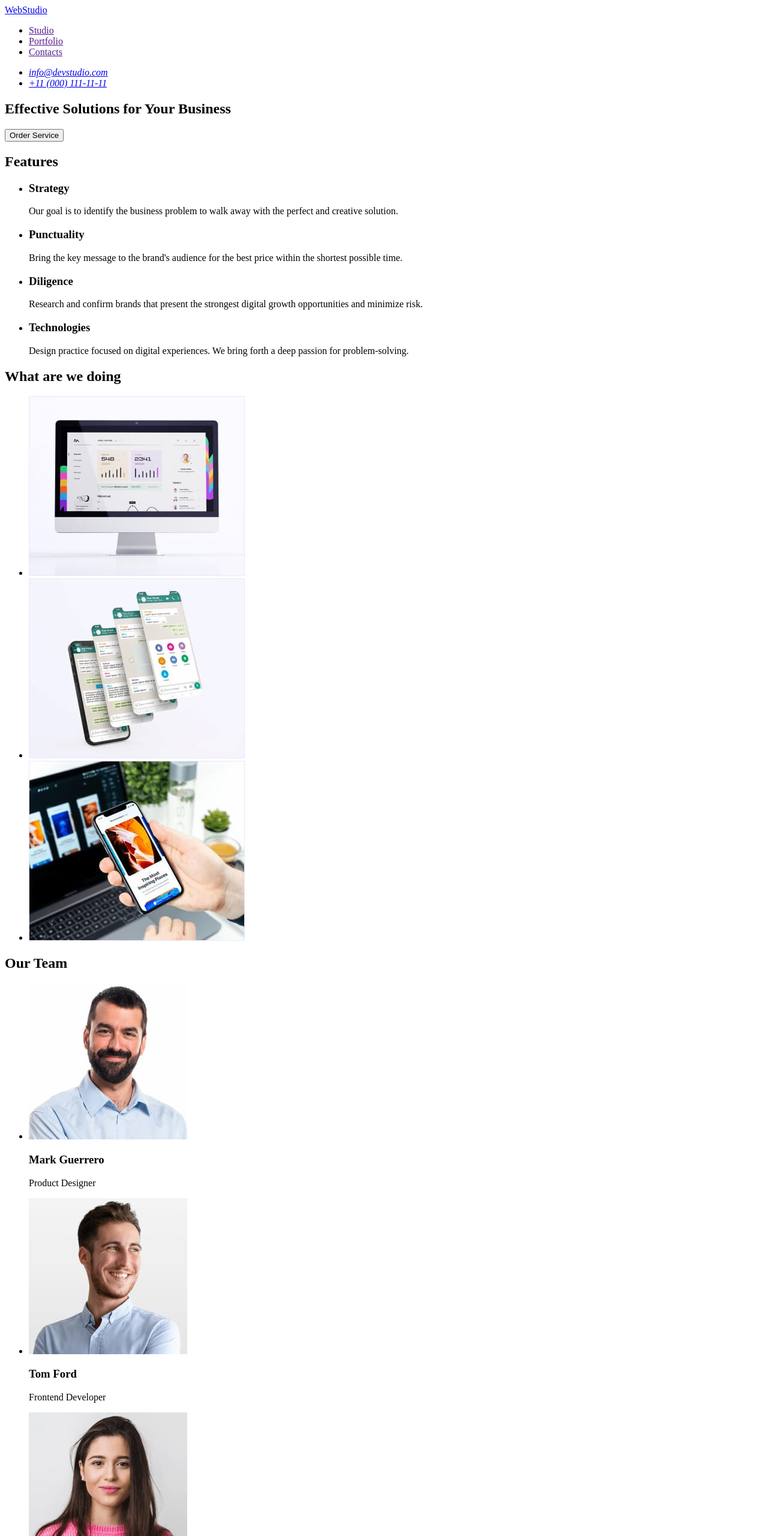
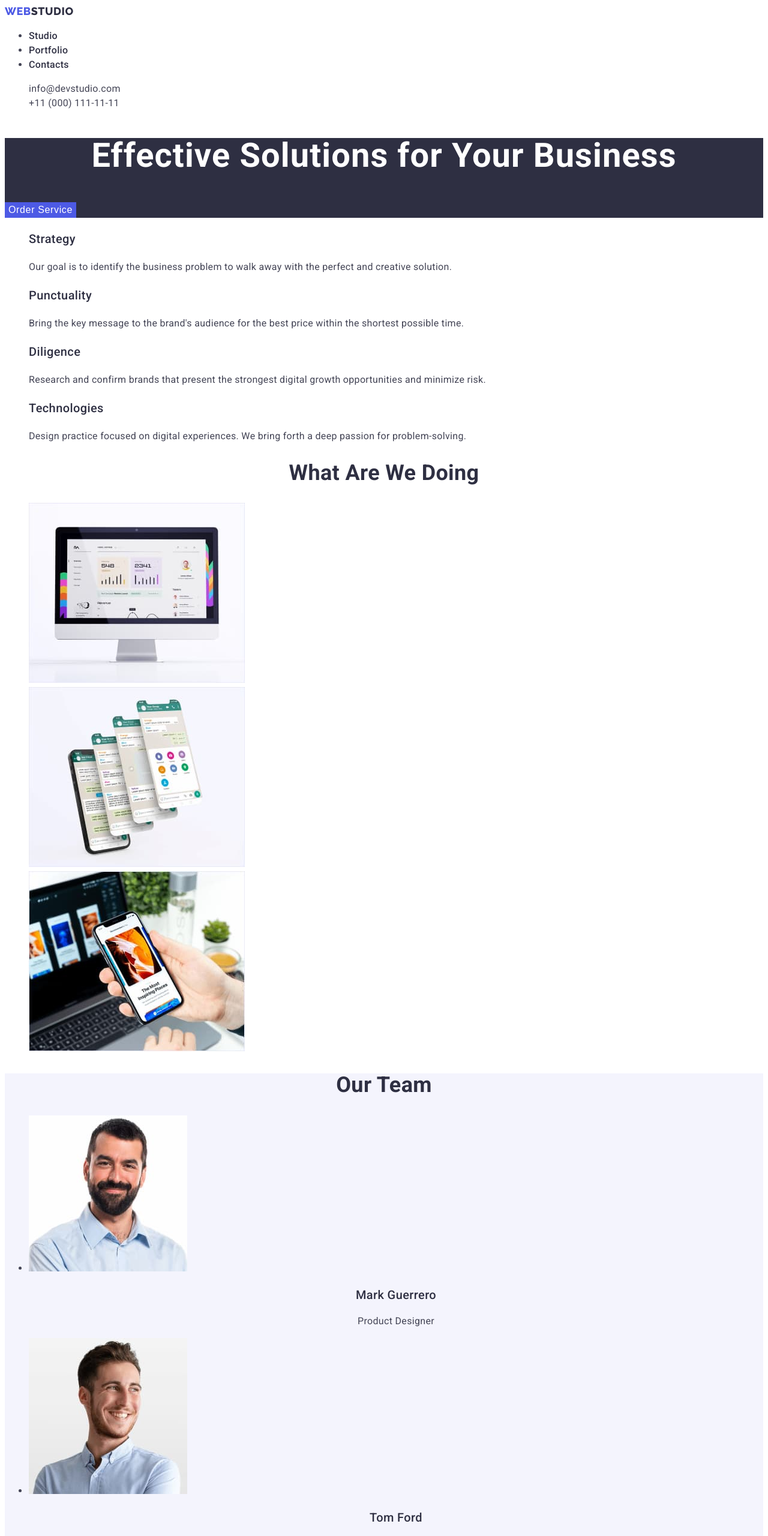
Before and after one commit to Oksana581986/goit-markup-hw-02, a plain HTML site: page index.html in a window 1280 px wide. Shown: the top 2560 px of the page at 60% size. Drawn offline with Linux system fonts and the light colour scheme.

Commit message:
Portfolio added

```diff
--- /dev/null
+++ b/css/styles.css
@@ -0,0 +1,245 @@
+body {
+  font-family: "Roboto", sans-serif;
+  font-style: normal;
+  font-weight: 400;
+  font-size: 16px;
+  line-height: 1.5;
+  letter-spacing: 0.02em;
+  color: #434455;
+  background-color: #ffffff;
+}
+
+:root {
+  --cloud-color: #f4f4fd;
+  --navy-color: #2e2f42;
+  --white-color: #ffffff;
+}
+
+/*Header container*/
+
+.nav {
+  text-decoration: none;
+}
+.logo.link {
+  font-family: "Raleway", sans-serif;
+  font-style: normal;
+  font-weight: 800;
+  font-size: 18px;
+  line-height: 1.17;
+  color: #4d5ae5;
+  letter-spacing: 0.03em;
+  text-transform: uppercase;
+  text-decoration: none;
+}
+
+.logo-text {
+  color: #2e2f42;
+}
+
+.page-nav .link {
+  font-family: "Roboto" sans-serif;
+  font-style: normal;
+  font-weight: 500;
+  font-size: 16px;
+  line-height: 1.5em;
+  color: var(--navy-color);
+  list-style: none;
+  letter-spacing: 0.02em;
+  text-decoration: none;
+}
+
+.page-nav .link:hover,
+.page-nav .link:focus {
+  color: #404bbf;
+}
+
+.address {
+  font-style: normal;
+}
+
+.address-list .link {
+  color: var(--slate, #434455);
+}
+.address-list .link:hover,
+.address-list .link:focus {
+  color: #404bbf;
+}
+
+.address-list {
+  font-size: 16px;
+  line-height: 1.5;
+  letter-spacing: 0.02em;
+  font-style: normal;
+  list-style: none;
+  color: #434455;
+}
+
+.link {
+  text-decoration: none;
+}
+
+/*Solutions for bussiness*/
+
+.effective-solutions {
+  background-color: #2e2f42;
+}
+
+.page-title {
+  font-weight: 700;
+  font-size: 56px;
+  line-height: 1.07;
+  letter-spacing: 0.02em;
+  text-align: center;
+  color: #ffffff;
+}
+
+.button-service {
+  font-weight: 500;
+  font-size: 16px;
+  line-height: 1.5;
+  letter-spacing: 0.04em;
+  background-color: #4d5ae5;
+  cursor: pointer;
+  border: none;
+}
+.button-text {
+  color: #fff;
+}
+
+.button-service:hover {
+  background-color: #404bbf;
+}
+
+/*Business characteristics*/
+
+.business {
+  background-color: #ffffff;
+}
+.business-list {
+  list-style: none;
+}
+
+.business-item {
+  font-style: normal;
+  font-size: 16px;
+  line-height: 1.5;
+}
+
+.about-business {
+  font-weight: 500;
+  font-size: 20px;
+  line-height: 1.5;
+  letter-spacing: 0.4px;
+  color: #2e2f42;
+}
+
+.business-text {
+  font-size: 16px;
+  line-height: 1.5;
+  letter-spacing: 0.32px;
+  color: #434455;
+}
+
+/*Our work*/
+.work {
+  background-color: #ffffff;
+}
+
+.title {
+  font-weight: 700;
+  font-size: 36px;
+  line-height: 1.1;
+  letter-spacing: 0.01em;
+  text-transform: capitalize;
+  text-align: center;
+  color: #2e2f42;
+}
+.work-list {
+  list-style: none;
+}
+
+/*Team*/
+.team {
+  background-color: #f4f4fd;
+}
+
+.team-title {
+  font-weight: 500;
+  font-size: 20px;
+  line-height: 1.2;
+  letter-spacing: 0.02em;
+  text-align: center;
+  color: #2e2f42;
+}
+
+.team-text {
+  font-size: 16px;
+  text-align: center;
+  line-height: 1.5;
+  letter-spacing: 0.02em;
+  color: #434455;
+}
+
+/*Footer*/
+.page-footer {
+  background-color: #2e2f42;
+}
+
+.footer-logo-text {
+  color: #f4f4fd;
+}
+.footer-text {
+  font-size: 16px;
+  line-height: 1.5;
+  color: var(--cloud, #f4f4fd);
+}
+
+/*Button*/
+
+.button-scheme {
+  background-color: #ffffff;
+}
+
+.button-color {
+  background-color: #4d5ae5;
+  color: #fff;
+  cursor: pointer;
+}
+.button-color:hover {
+  background-color: #404bbf;
+}
+
+.button-style {
+  background-color: #f4f4fd;
+  color: #4d5ae5;
+  cursor: pointer;
+}
+
+/*Project card*/
+
+.projects {
+  background-color: #ffffff;
+}
+
+.project-list {
+  list-style: none;
+}
+
+.project-item {
+  background-color: var(--white-color, #fff);
+}
+
+.project-title {
+  font-weight: 500;
+  font-size: 20px;
+  line-height: 1.5;
+  initial-letter: 0.02em;
+  color: #2e2f42;
+}
+
+.project-text {
+  font-size: 16px;
+  line-height: 1.5;
+  letter-spacing: 0.02em;
+  color: #434455;
+}
--- a/index.html
+++ b/index.html
@@ -1,124 +1,147 @@
 <!DOCTYPE html>
 <html lang="en">
   <head>
-<meta charset="utf-8">
-<meta http-equiv="X-UA-Compatible" content="IE=edge">
-<meta name="description" content="business structure">
-<title> Effective solutions for your business</title>
+    <meta charset="utf-8" />
+    <meta http-equiv="X-UA-Compatible" content="IE=edge" />
+    <meta name="description" content="business structure" />
+    <link rel="preconnect" href="https://fonts.googleapis.com" />
+    <link rel="preconnect" href="https://fonts.gstatic.com" crossorigin />
+    <link
+      href="https://fonts.googleapis.com/css2?family=Raleway:wght@800&family=Roboto:wght@400;500;700;900&display=swap"
+      rel="stylesheet"
+    />
+    <link rel="stylesheet" href="./css/styles.css" />
+    <title>Effective solutions for your business</title>
   </head>
 
   <body>
+    <!--Header container-->
     <header>
-    <nav>
-    <a href="./index.html">WebStudio</a>
-    <ul>
-        <li><a href="">Studio</a></li>
-        <li><a href="">Portfolio</a></li>
-        <li><a href="">Contacts</a></li>
+      <nav class="nav">
+        <a class="logo link" href="./index.html"
+          >Web<span class="logo-text">Studio</span></a
+        >
+        <ul class="page-nav">
+          <li><a href="./index.html" class="link">Studio</a></li>
+          <li>
+            <a href="./portfolio.html" class="link" target="_blank"
+              >Portfolio</a
+            >
+          </li>
+          <li><a href="#" class="link">Contacts</a></li>
         </ul>
       </nav>
 
-<address>
-    <ul>
+      <address class="address">
+        <ul class="address-list">
           <li>
-            <a href="mailto:info@devstudio.com">info@devstudio.com</a>
+            <a class="link" href="mailto:info@devstudio.com"
+              >info@devstudio.com</a
+            >
           </li>
           <li>
-            <a href="tel:+110001111111">+11 (000) 111-11-11</a>
+            <a class="link" href="tel:+110001111111">+11 (000) 111-11-11</a>
           </li>
         </ul>
       </address>
-
     </header>
 
     <main>
-
       <!--Solusions for your business-->
-<section>
-<h1>Effective Solutions for Your Business</h1>
-<button type="button">Order Service</button>
+      <section class="effective-solutions">
+        <h1 class="page-title">Effective Solutions for Your Business</h1>
+        <button type="button" class="button-service button-text">
+          Order Service
+        </button>
       </section>
 
       <!--Business characteristics-->
-<section>
-    <h2>Features</h2>
-    <ul>
-        <li>
-            <h3>Strategy</h3>
-            <p>
-                Our goal is to identify the business problem to walk away with the perfect and creative solution.
+      <section class="business">
+        <h2 hidden>Features</h2>
+        <ul class="business-list">
+          <li class="business-item">
+            <h3 class="about-business">Strategy</h3>
+            <p class="business-text">
+              Our goal is to identify the business problem to walk away with the
+              perfect and creative solution.
             </p>
           </li>
-        <li>
-            <h3>Punctuality</h3>
-            <p>
-                Bring the key message to the brand's audience for the best price within the shortest possible time.
+          <li class="business-item">
+            <h3 class="about-business">Punctuality</h3>
+            <p class="business-text">
+              Bring the key message to the brand's audience for the best price
+              within the shortest possible time.
             </p>
           </li>
-        <li>
-            <h3>Diligence</h3>
-            <p>
-                Research and confirm brands that present the strongest digital growth opportunities and minimize risk.
+          <li class="business-item">
+            <h3 class="about-business">Diligence</h3>
+            <p class="business-text">
+              Research and confirm brands that present the strongest digital
+              growth opportunities and minimize risk.
             </p>
           </li>
-        <li>
-            <h3>Technologies</h3>
-            <p>
-                Design practice focused on digital experiences. We bring forth a deep passion for problem-solving.
+          <li class="business-item">
+            <h3 class="about-business">Technologies</h3>
+            <p class="business-text">
+              Design practice focused on digital experiences. We bring forth a
+              deep passion for problem-solving.
             </p>
           </li>
         </ul>
       </section>
 
       <!--Our work-->
-<section>
-    <h2>What are we doing</h2>
-    <ul>
-        <li><img src="./images/img-1.jpg" alt="computer screen" width="360"/></li>
-        <li><img src="./images/img-2.jpg" alt="phone screen" width="360"/></li>
-        <li><img src="./images/img-3.jpg" alt="phone" width="360"/></li>
+      <section class="work">
+        <h2 class="title">What are we doing</h2>
+        <ul class="work-list">
+          <li>
+            <img src="./images/img-1.jpg" alt="computer screen" width="360" />
+          </li>
+          <li>
+            <img src="./images/img-2.jpg" alt="phone screen" width="360" />
+          </li>
+          <li>
+            <img src="./images/img-3.jpg" alt="phone" width="360" />
+          </li>
         </ul>
       </section>
 
       <!--Team-->
-<section>
-    <h2>Our Team</h2>
+      <section class="team">
+        <h2 class="title">Our Team</h2>
         <ul>
-        <li><img src="./images/Guerrero.jpg" alt="Mark Guerrero" width="264"/>
-        <h3>Mark Guerrero</h3>
-        <p>
-            Product Designer
-        </p>
+          <li>
+            <img src="./images/Guerrero.jpg" alt="Mark Guerrero" width="264" />
+            <h3 class="team-title">Mark Guerrero</h3>
+            <p class="team-text">Product Designer</p>
           </li>
-        <li><img src="./images/Ford.jpg" alt="Tom Ford" width="264"/>
-        <h3>Tom Ford</h3>
-        <p>
-            Frontend Developer
-        </p>
+          <li>
+            <img src="./images/Ford.jpg" alt="Tom Ford" width="264" />
+            <h3 class="team-title">Tom Ford</h3>
+            <p class="team-text">Frontend Developer</p>
           </li>
-        <li><img src="./images/Garcia.jpg" alt="Camila Garcia" width="264"/>
-        <h3>Camila Garcia</h3>
-        <p>
-            Marketing
-        </p>
+          <li>
+            <img src="./images/Garcia.jpg" alt="Camila Garcia" width="264" />
+            <h3 class="team-title">Camila Garcia</h3>
+            <p class="team-text">Marketing</p>
           </li>
-        <li><img src="./images/Wilson.jpg" alt="Daniel Wilson" width="264"/>
-        <h3>Daniel Wilson</h3>
-        <p>
-            UI Designer
-        </p>
+          <li>
+            <img src="./images/Wilson.jpg" alt="Daniel Wilson" width="264" />
+            <h3 class="team-title">Daniel Wilson</h3>
+            <p class="team-text">UI Designer</p>
           </li>
         </ul>
       </section>
-
     </main>
-
-
-<footer>
-<a href="./index.html">WebStudio</a>
-<p>Increase the flow of customers and sales for your business with digital marketing & growth solutions.</p>
+    <!--Footer-->
+    <footer class="page-footer">
+      <a class="logo link" href="./index.html"
+        >Web<span class="footer-logo-text">Studio</span></a
+      >
+      <p class="footer-text">
+        Increase the flow of customers and sales for your business with digital
+        marketing & growth solutions.
+      </p>
     </footer>
-
   </body>
-
 </html>
```
Also changed, not shown: portfolio.html (added, +159 -0 lines), images/App.jpg (added), images/Banking.jpg (added), images/Coffee.jpg (added), images/Concept.jpg (added), images/Courses.jpg (added), images/Food.jpg (added), images/Payment.jpg (added), images/Screen.jpg (added), images/Service.jpg (added). Lines whose indentation alone changed are shown as unchanged.
